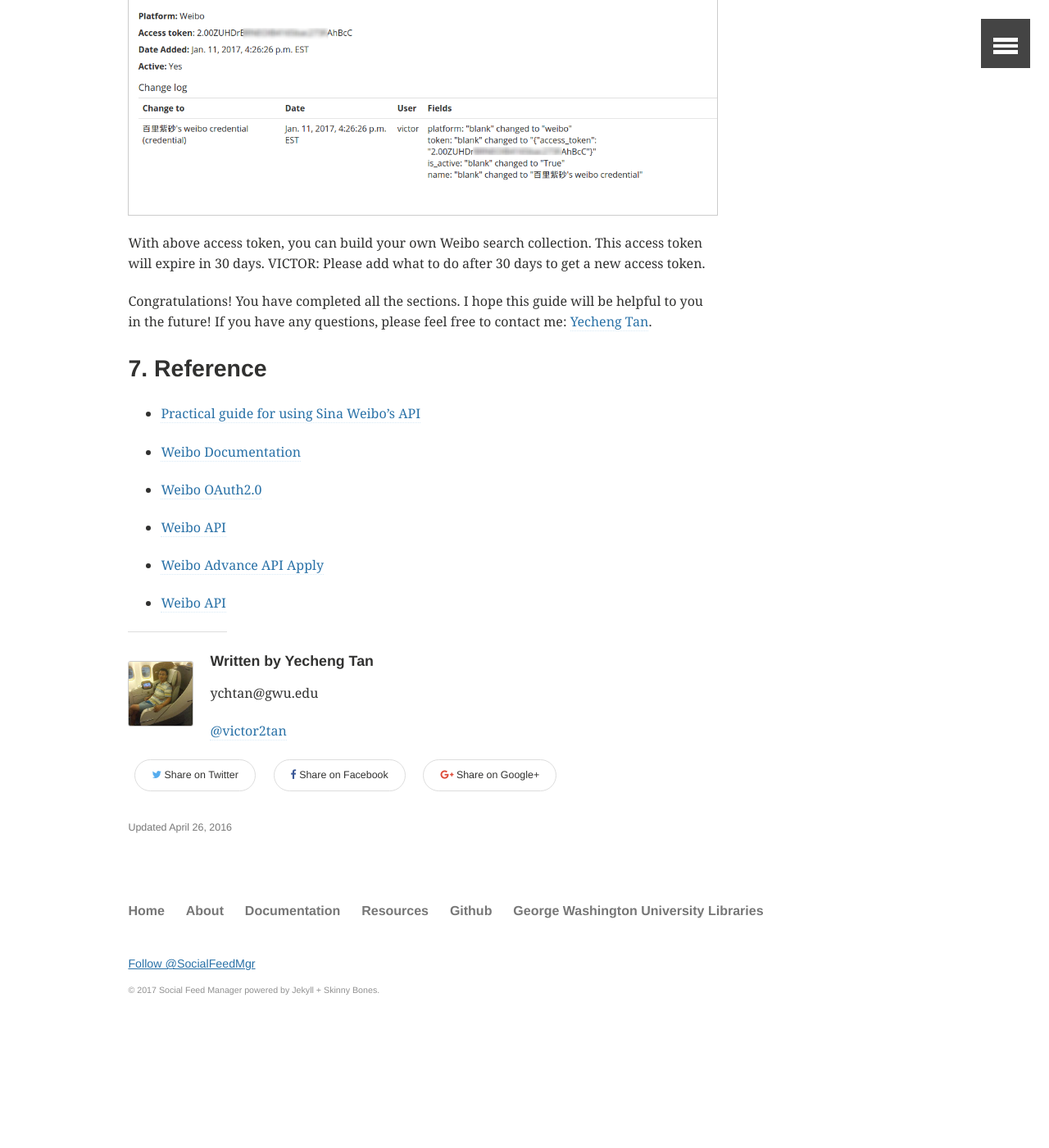
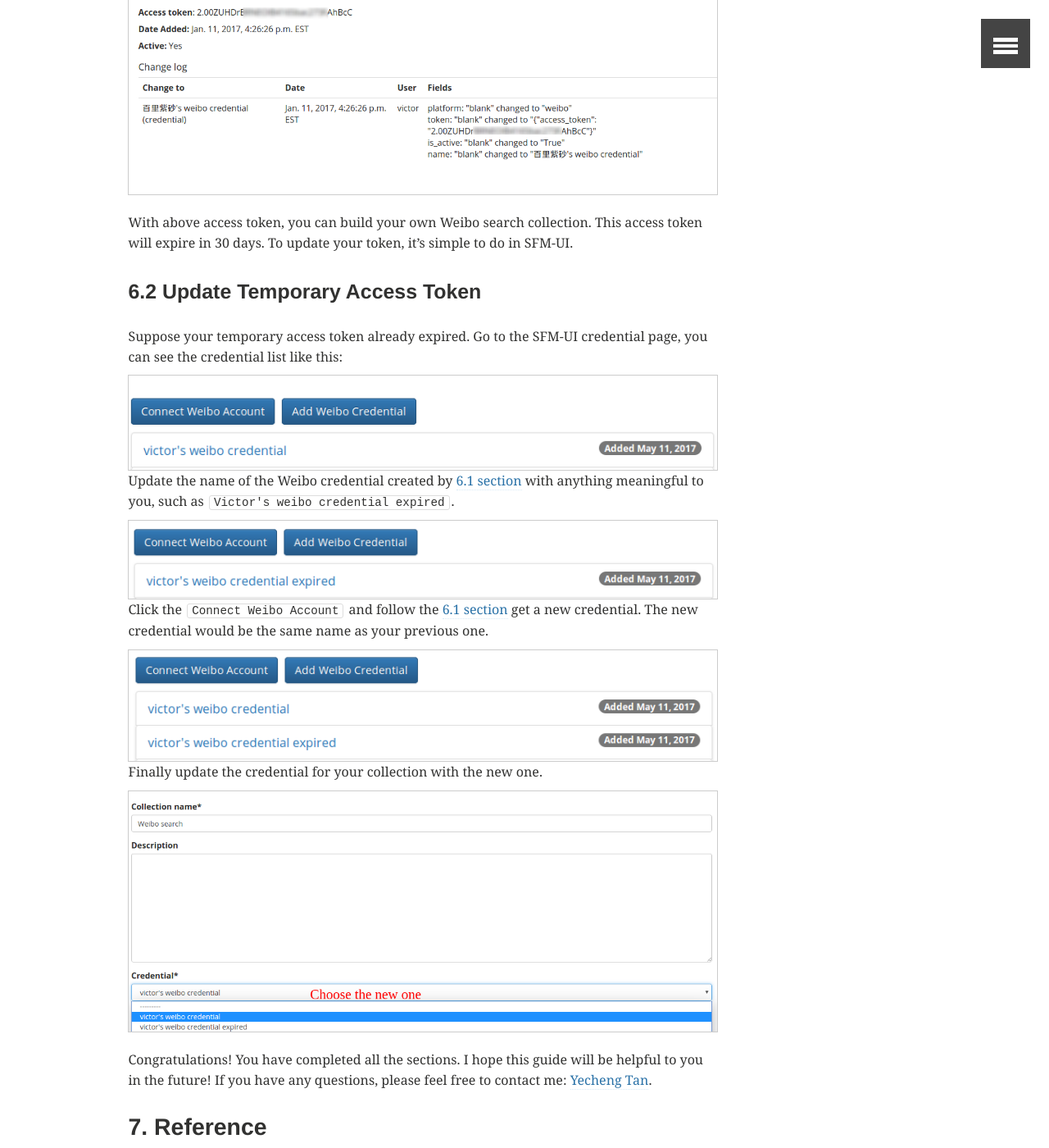
Before and after one commit to gwu-libraries/sfm-ui, a Jekyll site: the page built from _posts/2016-04-26-weibo-api-guide.md, in a window 1280 px wide and 1400 px high, scrolled down 14205 px. Shown: the whole window at 82% size. Built offline with Jekyll 4.4.1, drawn with Linux system fonts in a browser that asks for light colours; comment, search, counter and statistics services are not loaded; before the commit the page ends 15489 px from its top, so only the background shows below that; some of the changed text lies outside the part shown.

Commit message:
add update expire access token

```diff
--- a/_posts/2016-04-26-weibo-api-guide.md
+++ b/_posts/2016-04-26-weibo-api-guide.md
@@ -13,7 +13,7 @@
 
 
 ## 1. Sign Up for a Weibo Account
-The goal of this section is to get a `username` and `password` for a weibo account. If you already have one, please go to the next [section](#set-up-a-web-application).
+The goal of this section is to get a `username` and `password` for a weibo account. If you already have one, please go to the next [section](#2-set-up-a-web-application).
 
 ### 1.1 Access to [weibo.com](http://www.weibo.com/)
 In the United States, [weibo.com](http://www.weibo.com/) will be redirected to [us.weibo.com](http://us.weibo.com/). The page is as follows:
@@ -240,7 +240,7 @@
 
 In addition to these basic rules, I highly recommend that you increase the number of registered users of your app. The number of users depends on which API level you are trying to apply for.
 Next, follow the section of `How to apply` in the official guide. Weibo will generally respond to your application in one or two business days.
-If approved, follow [this section](#get-access-token) to re-generate your access token. <-- VICTOR: please fix anchor tag link
+If approved, follow [this section](#3-get-access-token) to re-generate your access token.
 
 ## 6. Accessing Weibo Search in SFM
 [Social Feed Manager]({{ site.github.url }}) includes a collection type that uses the Weibo Search API. As stated in Weibo's API documentation, it only returns the recent 200 Weibos matching a topic search.
@@ -261,7 +261,17 @@
 Finally, you will be redirect to the access token page.
 ![weibo sfm access]({{ site.github.url }}/images/weibo/weibo_sfm_token.png)
 
-With above access token, you can build your own Weibo search collection. This access token will expire in 30 days.  VICTOR: Please add what to do after 30 days to get a new access token.
+With above access token, you can build your own Weibo search collection. This access token will expire in 30 days.  To update your token, it's simple to do in SFM-UI.
+
+### 6.2 Update Temporary Access Token
+Suppose your temporary access token already expired. Go to the SFM-UI credential page, you can see the credential list like this:
+![weibo credential]({{ site.github.url }}/images/weibo/weibo_credential.png)
+Update the name of the Weibo credential created by [6.1 section](#61-get-temporary-access-token) with anything meaningful to you, such as `Victor's weibo credential expired`.
+![weibo credential expired]({{ site.github.url }}/images/weibo/weibo_credential_expired.png)
+Click the `Connect Weibo Account` and follow the [6.1 section](#61-get-temporary-access-token) get a new credential. The new credential would be the same name as your previous one.
+![weibo credential new]({{ site.github.url }}/images/weibo/weibo_credential_new.png)
+Finally update the credential for your collection with the new one.
+![update collection credential]({{ site.github.url }}/images/weibo/update_collection_credential.png)
 
 Congratulations! You have completed all the sections. I hope this guide will be helpful to you in the future! If you have any questions, please feel free to contact me: [Yecheng Tan](http://library.gwu.edu/users/ychtan).
 
@@ -272,4 +282,3 @@
 * [Weibo OAuth2.0](http://open.weibo.com/wiki/%E6%8E%88%E6%9D%83%E6%9C%BA%E5%88%B6%E8%AF%B4%E6%98%8E)
 * [Weibo API](http://open.weibo.com/wiki/%E5%BE%AE%E5%8D%9AAPI)
 * [Weibo Advance API Apply](http://open.weibo.com/wiki/%E9%AB%98%E7%BA%A7%E6%8E%A5%E5%8F%A3%E7%94%B3%E8%AF%B7)
-* [Weibo API](http://open.weibo.com/wiki/%E5%BE%AE%E5%8D%9AAPI)
```
Also changed, not shown: other parts of _posts/2016-04-26-weibo-api-guide.md (+1 -1 lines), images/weibo/update_collection_credential.png (added), images/weibo/weibo_credential.png (added), images/weibo/weibo_credential_expired.png (added), images/weibo/weibo_credential_new.png (added).
